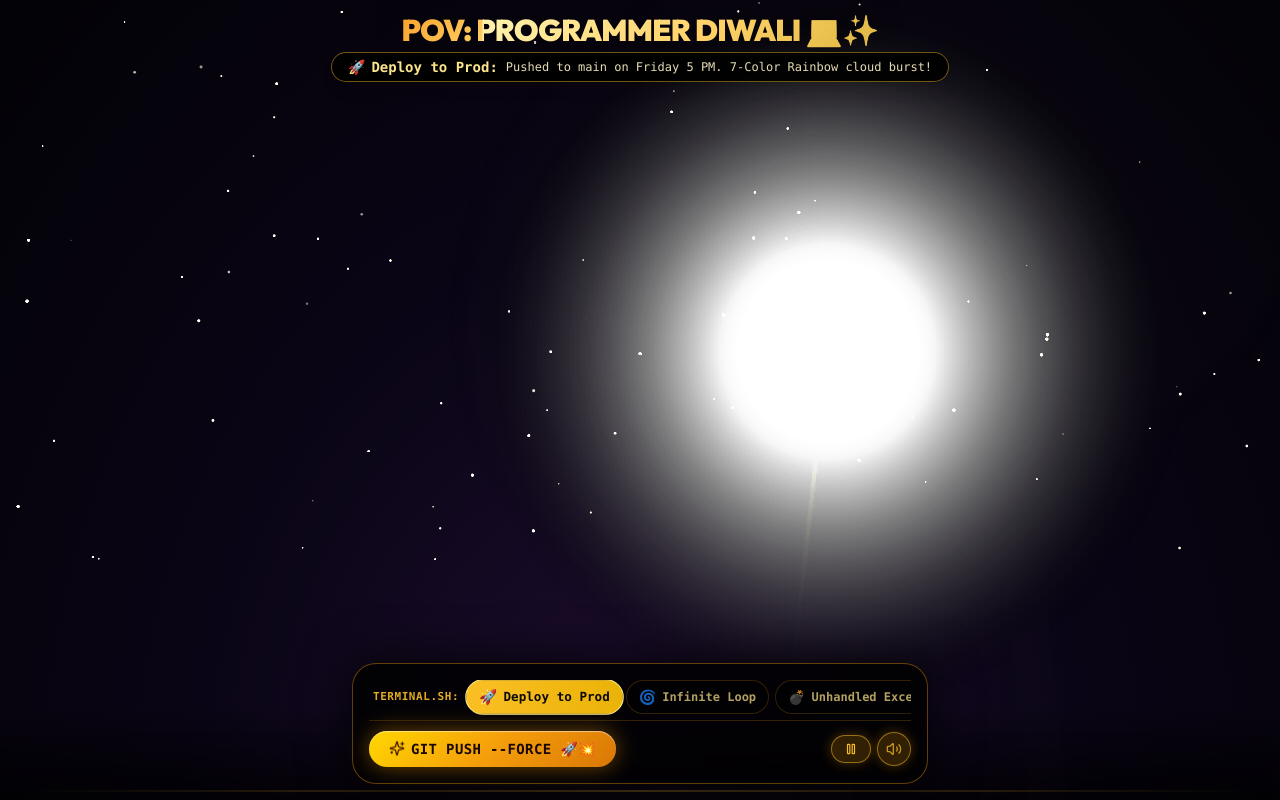
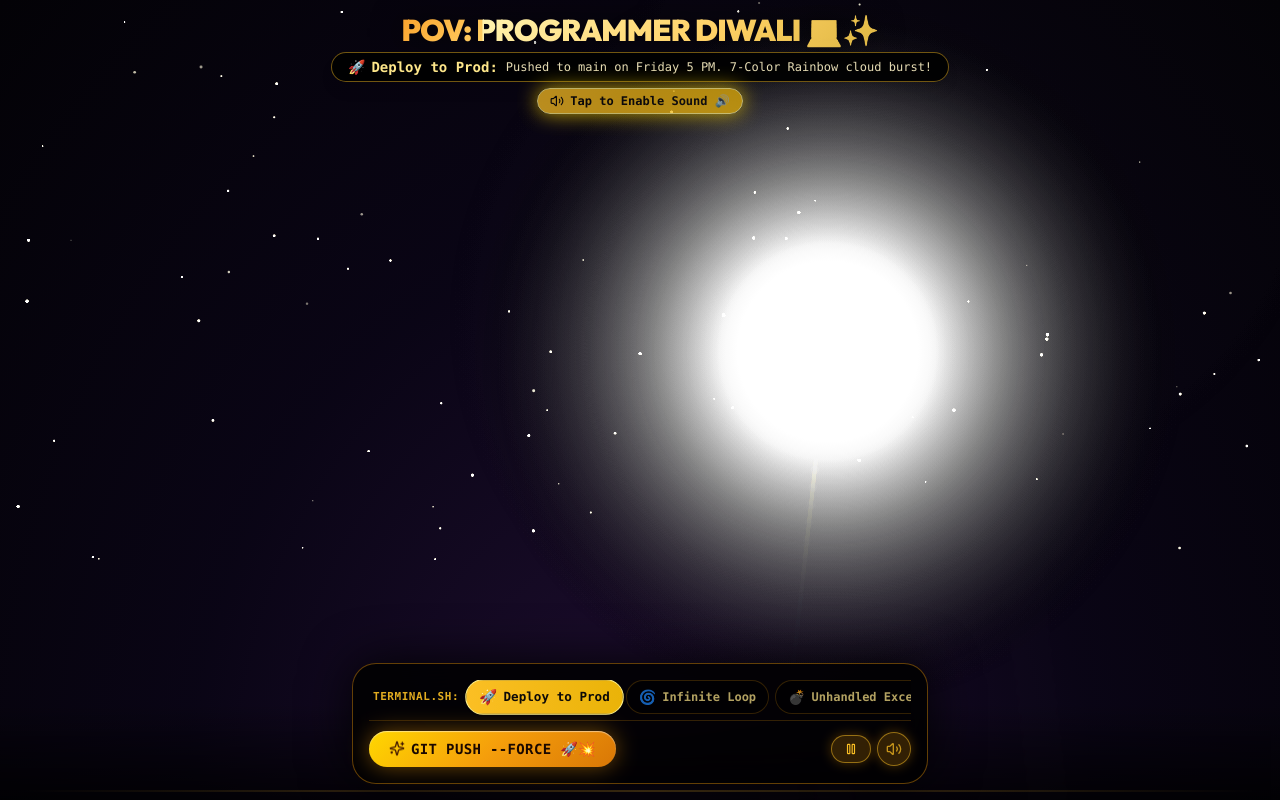
Before and after one commit to suman987654432/deeppov, a React (Vite) app: page / in a window 1280 px wide. Built offline with nearby package versions, Linux system fonts and the light colour scheme.

Commit message:
Restore compact Tap to Enable Sound button at top

```diff
--- a/src/App.jsx
+++ b/src/App.jsx
@@ -144,6 +144,21 @@ export default function App() {
             {currentCracker.desc}
           </span>
         </div>
+
+        {/* Click For Voice/Sound Notice (Auto-dismisses on first tap) */}
+        {!audioUnlocked && (
+          <button
+            onClick={() => {
+              soundManager.unlockAudio();
+              setAudioUnlocked(true);
+              soundManager.playRocketLaunch(0);
+            }}
+            className="pointer-events-auto mt-1.5 inline-flex items-center gap-1.5 px-3 py-1 rounded-full bg-gradient-to-r from-amber-400 to-yellow-500 text-stone-950 font-mono font-bold text-[11px] sm:text-xs shadow-[0_0_20px_#ffd700] cursor-pointer animate-pulse active:scale-95 transition-all border border-yellow-200"
+          >
+            <Volume2 className="w-3.5 h-3.5 text-stone-950" />
+            <span>Tap to Enable Sound 🔊</span>
+          </button>
+        )}
       </header>
 
       {/* 5. Permanent Stable Bottom Control HUD */}
```
